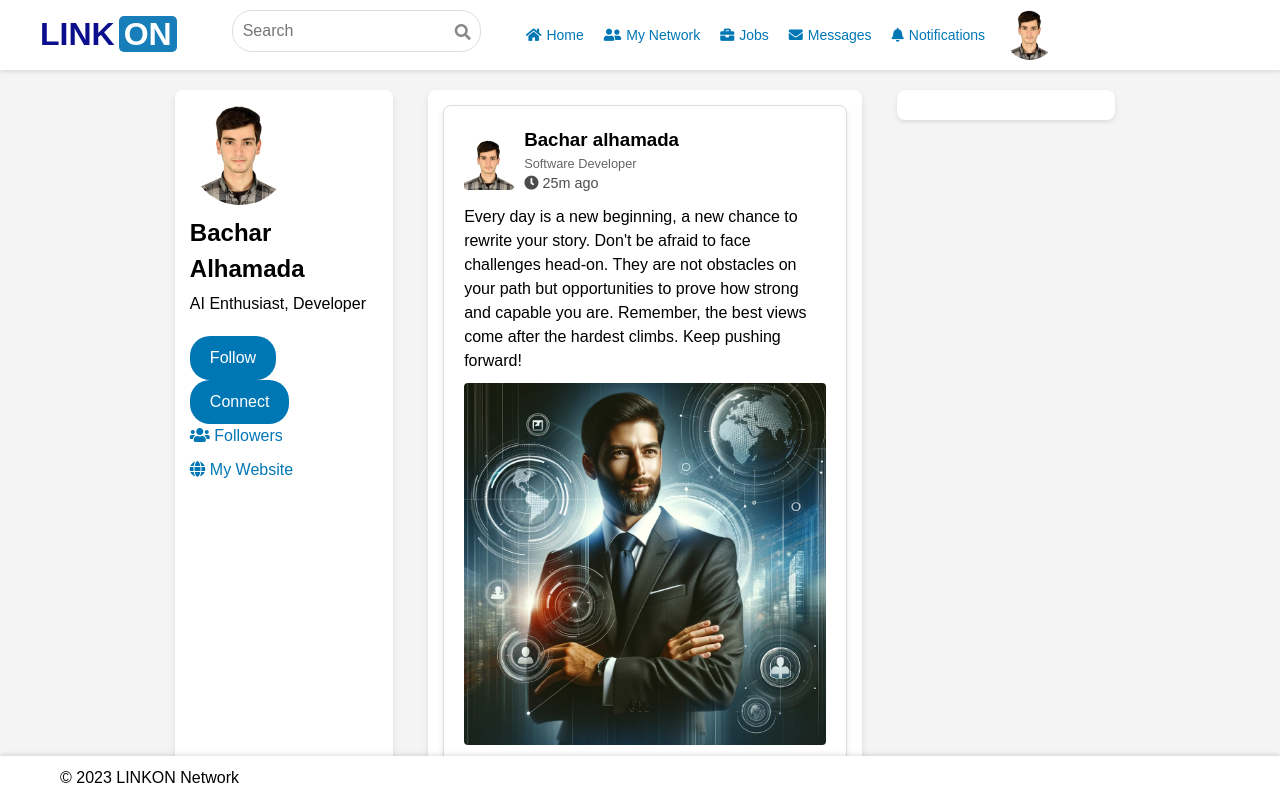
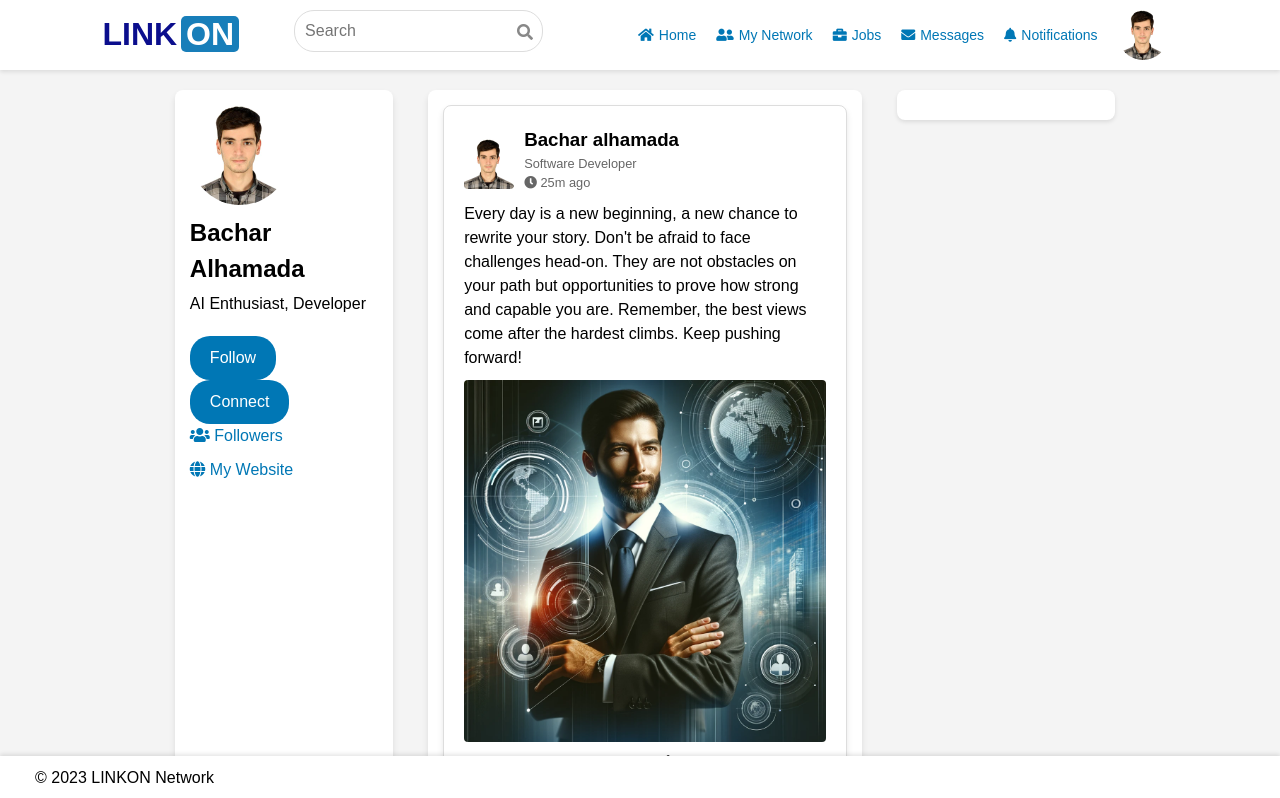
Before and after one commit to bachar157/linkon, a website: page home.html in a window 1280 px wide. Shown: the top 798 px of the page. Drawn offline with nearby package versions, Linux system fonts and the light colour scheme; no server answers.

Commit message:
finish the header

```diff
--- a/assets/style/home.css
+++ b/assets/style/home.css
@@ -8,7 +8,6 @@ body {
 .container {
     display: flex;
     max-width: 1200px;
-    margin: 0 25px;
     gap: 25px;
     padding: 0 15px; /* Add padding to align content inside the container */
 
@@ -17,21 +16,21 @@ body {
 .header {
     display: flex;
     align-items: center;
-    justify-content: space-between;
-    padding: 10px 0;
+    justify-content: center;
+    padding: 10px 25px;
     background-color: #ffffff;
     box-shadow: 0 2px 4px rgba(0, 0, 0, 0.1);
-    width: 100%;
+
 }
 
-.logo-container {
-    margin-right: 30px;
-}
+
 
 .company-name {
     color: rgb(11, 14, 141);
     font-weight: bold;
     font-size: 2em;
+    margin-right: 30px;
+
 
   }
   .custom-design{
@@ -44,7 +43,7 @@ body {
 
 .search-container {
     position: relative;
-    margin-right: 20px;
+    margin-right: 70px;
 }
 .search-container i {
     position: absolute;
@@ -244,8 +243,8 @@ body {
 }
 
 .occupation, .post-time {
-    font-size: 0.9em;
-    color: #4d4b4b;
+    font-size: 0.8em;
+    color: #666;
 }
 
 .post-time {
```
